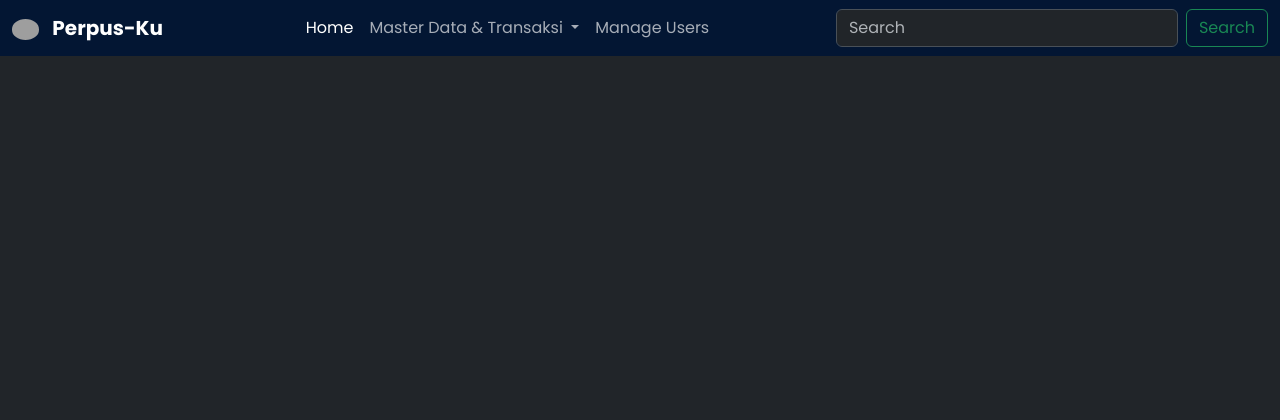
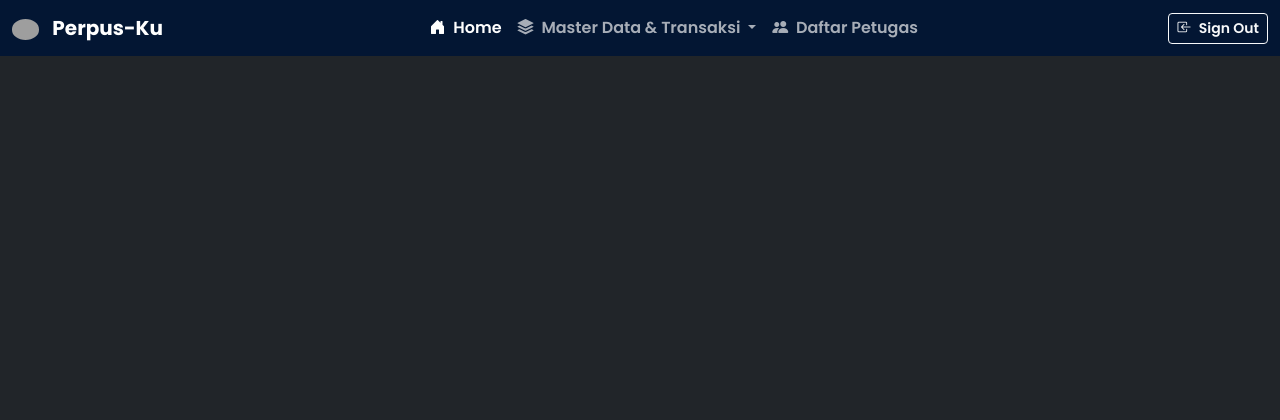
Before and after one commit to Arg39/kelompok-1-sip, a PHP site: page /kelompok-1-sip/views/templates/header.php in a window 1280 px wide. Shown: the top 420 px of the page. Before the commit the page ends 56 px from the top, so only its background shows below. Run offline with PHP 8.4, Linux system fonts and the light colour scheme; the template is opened without the code that fills it, so the values that code supplies are empty; some libraries are stand-ins or nearby versions; grey boxes are pictures that could not be loaded.

Commit message:
fix: update navbar design

```diff
--- a/app/views/templates/header.php
+++ b/app/views/templates/header.php
@@ -12,6 +12,7 @@
 
     <style>
         @import url('https://fonts.googleapis.com/css2?family=Poppins:ital,wght@0,100;0,200;0,300;0,400;0,500;0,600;0,700;0,800;0,900;1,100;1,200;1,300;1,400;1,500;1,600;1,700;1,800;1,900&display=swap');
+        @import url('https://cdn.jsdelivr.net/npm/bootstrap-icons@1.11.3/font/bootstrap-icons.min.css');
 
         * {
             font-family: 'Poppins', sans-serif;
--- a/app/views/templates/navbar.php
+++ b/app/views/templates/navbar.php
@@ -1,4 +1,4 @@
-<nav class="navbar navbar-expand-lg sticky-top bg-primary-subtle">
+<nav class="navbar navbar-expand-lg sticky-top bg-primary-subtle mb-2">
   <div class="container-fluid">
     <a class="navbar-brand" href="#">
       <img src="<?= BASE_URL; ?>img/logo.jpg" alt="Logo" width="27"
@@ -10,35 +10,44 @@
       <span class="navbar-toggler-icon"></span>
     </button>
     <div class="collapse navbar-collapse" id="navbarNav">
-      <ul class="navbar-nav mx-auto">
+      <ul class="navbar-nav mx-auto fw-semibold">
         <li class="nav-item">
-          <a class="nav-link active" aria-current="page" href="<?= BASE_URL; ?>">Home</a>
+          <a class="nav-link active" aria-current="page" href="<?= BASE_URL; ?>">
+            <i class="bi bi-house-door-fill me-1"></i>
+            Home
+          </a>
         </li>
 
         <li class="nav-item dropdown">
           <a class="nav-link dropdown-toggle" href="#" role="button" data-bs-toggle="dropdown" aria-expanded="false">
+            <i class="bi bi-stack me-1"></i>
             Master Data & Transaksi
           </a>
           <ul class="dropdown-menu">
-            <li><a class="dropdown-item" href="#">Master Kategori</a></li>
-            <li><a class="dropdown-item" href="#">Master Buku</a></li>
+            <li><a class="dropdown-item" href="#"><i class="bi bi-person-circle me-2"></i>Master Anggota</a></li>
+            <li><a class="dropdown-item" href="#"><i class="bi bi-hdd-rack-fill me-2"></i>Master Lokasi Rak</a></li>
+            <li><a class="dropdown-item" href="#"><i class="bi bi-book-half me-2"></i>Master Buku</a></li>
             <li>
               <hr class="dropdown-divider">
             </li>
-            <li><a class="dropdown-item" href="#">Transaksi Peminjaman</a></li>
-            <li><a class="dropdown-item" href="#">Transaksi Pengembalian</a></li>
+            <li><a class="dropdown-item" href="#"><i class="bi bi-bookmark-heart-fill me-2"></i>Transaksi Peminjaman</a></li>
+            <li><a class="dropdown-item" href="#"><i class="bi bi-bookmark-x-fill me-2"></i>Transaksi Pengembalian</a></li>
           </ul>
         </li>
 
         <li class="nav-item">
-          <a class="nav-link" href="#">Manage Users</a>
+          <a class="nav-link" href="#">
+            <i class="bi bi-people-fill me-1"></i>
+            Daftar Petugas
+          </a>
         </li>
       </ul>
-      <form class="d-flex" role="search">
-        <input class="form-control me-2" type="search" placeholder="Search" aria-label="Search">
-        <button class="btn btn-outline-success" type="submit">Search</button>
-      </form>
-
+      <div class="btn-group">
+        <a href="#" class="btn btn-sm btn-outline-light fw-semibold">
+          <i class="bi bi-box-arrow-in-left me-1"></i>
+          Sign Out
+        </a>
+      </div>
     </div>
   </div>
 </nav>
```
Also changed, not shown: app/config/Config.php (+5 -3 lines), 1 other file.
